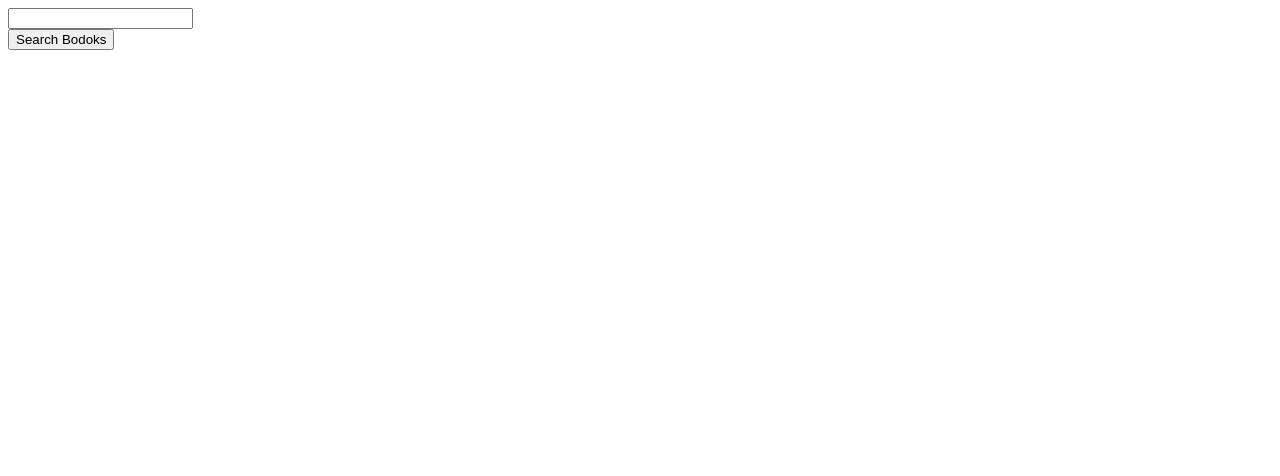
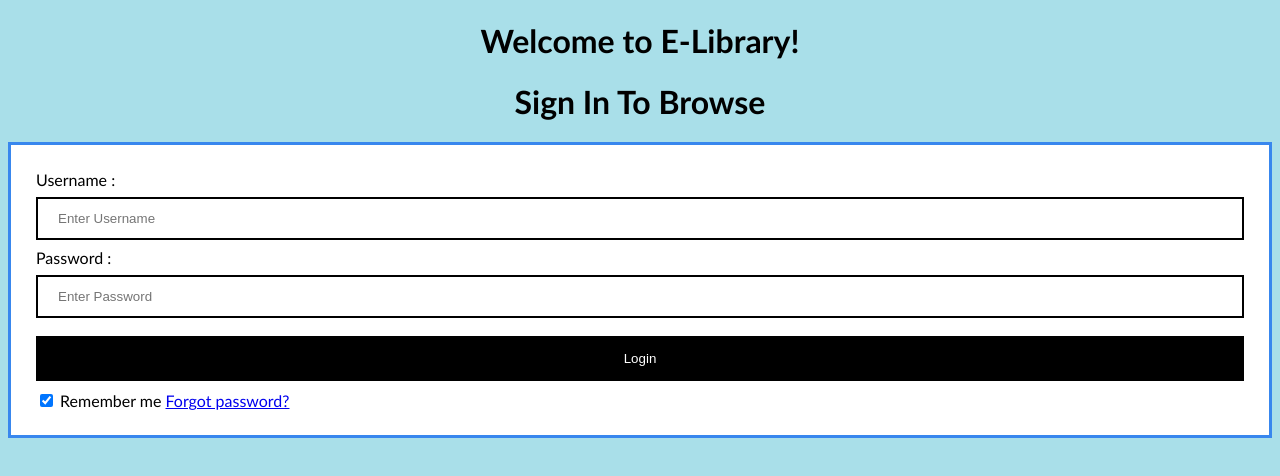
Before and after one commit to Jamesmed1999/CS430, a plain HTML site: page index.html in a window 1280 px wide. Drawn offline with Linux system fonts and the light colour scheme; no server answers.

Commit message:
Add files via upload

```diff
--- a/index.html
+++ b/index.html
@@ -1,21 +1,62 @@
 <!DOCTYPE html>
 <html>
-    <head>
-        <title>Book Search</title>
-        <div id="search" >
-            <form id="myform">
-                <div class="input">
-                    <input type ="search" id ="books">
-                </div>
-                <button>Search Bodoks</button>
-            </form>
-        </div>
-        <div id="result">
-        </div>
-        <script  src="script.js" ></script>
-    </head>
-    <body>
+<head>
+<meta name="viewport" content="width=device-width, initial-scale=1">
+<title> Library </title>
+<style>
+Body {
+  font-family: Calibri, Helvetica, sans-serif;
+  background-color: rgb(169, 223, 233);
+}
+button {
+       background-color: #000000;
+       width: 100%;
+        color: rgb(255, 255, 255);
+        padding: 15px;
+        margin: 10px 0px;
+        border: none;
+        cursor: pointer;
+         }
+ form {
+        border: 3px solid #3887ee;
+    }
+ input[type=text], input[type=password] {
+        width: 100%;
+        margin: 8px 0;
+        padding: 12px 20px;
+        display: inline-block;
+        border: 2px solid rgb(0, 0, 0);
+        box-sizing: border-box;
+    }
+ button:hover {
+        opacity: 0.7;
+    }
+  .cancelbtn {
+        width: auto;
+        padding: 10px 18px;
+        margin: 10px 5px;
+    }
 
 
-    </body>
+ .container {
+        padding: 25px;
+        background-color: rgb(255, 255, 255);
+    }
+</style>
+<center><h1>Welcome to E-Library!</h1></center>
+</head>
+<body>
+    <center> <h1> Sign In To Browse </h1> </center>
+    <form>
+        <div class="container">
+            <label>Username : </label>
+            <input type="text" placeholder="Enter Username" name="username" required>
+            <label>Password : </label>
+            <input type="password" placeholder="Enter Password" name="password" required>
+            <button type="submit">Login</button>
+            <input type="checkbox" checked="checked"> Remember me
+            <a href="#"> Forgot password? </a>
+        </div>
+    </form>
+</body>
 </html>
```
Also changed, not shown: search.html (added, +21 -0 lines), Readme.md, script.js (line endings or trailing spaces).
